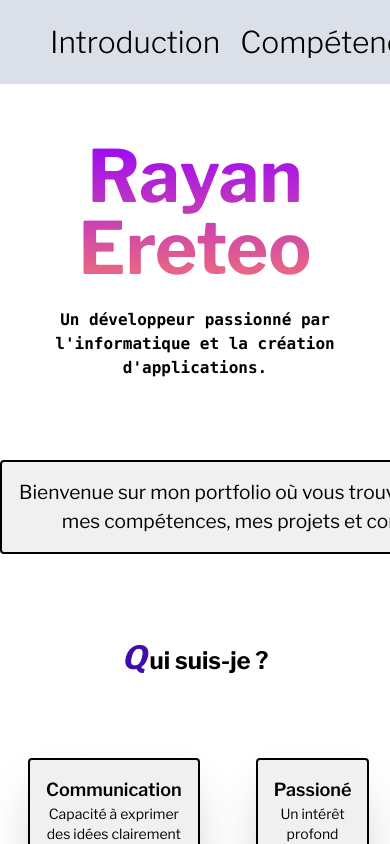
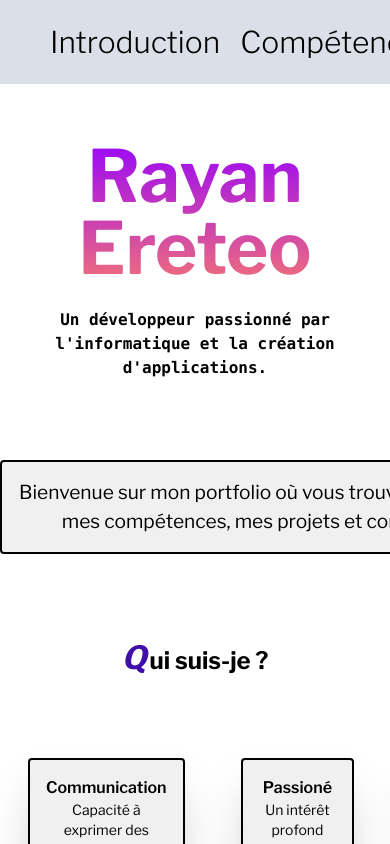
Before and after one commit to RayanEreteo/portfolio, a Next.js app: page / in a window 390 px wide. Shown: the top 844 px of the page. Built offline with nearby package versions, Linux system fonts and the light colour scheme.

Commit message:
Ajout responsive text mobile

```diff
--- a/app/components/Softskillscard.tsx
+++ b/app/components/Softskillscard.tsx
@@ -6,7 +6,7 @@ type SoftskillsCardProps = {
 function SoftskillsCard({ title, description }: SoftskillsCardProps) {
   return (
     <div className="softskills-card text-black bg-[#f0f0f0] p-4 border-2 rounded w-64 m-7 shadow-2xl">
-      <h3 className="softskills-card-title text-lg font-semibold">{title}</h3>
+      <h3 className="softskills-card-title lg:text-lg font-semibold">{title}</h3>
       <p className="softskills-card-description text-sm">{description}</p>
     </div>
   )
```
